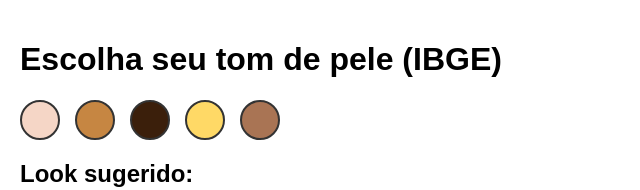
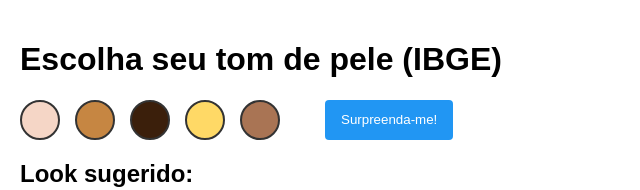
Before and after one commit to JLopes2024/montador-look, a React (Create React App) app: page / in a window 1280 px wide. Shown: the top 190 px of the page, without its empty margins (0-640 px from the left). Built offline with nearby package versions, Linux system fonts and the light colour scheme.

Commit message:
novo botao

```diff
--- a/src/App.js
+++ b/src/App.js
@@ -43,16 +43,16 @@
     return combos;
   }, []);
 
-  // Guarda o tom de pele selecionado
   const [selectedSkinTone, setSelectedSkinTone] = useState(null);
-  // Índice para a combinação atual dentro das combinações do tom selecionado
   const [comboIndexBySkinTone, setComboIndexBySkinTone] = useState({});
+
+  // Estados para combinação aleatória
+  const [randomCombo, setRandomCombo] = useState(null);
 
   function escolherLookPorPele(corPele) {
     const sugestao = sugestoesPorCorPele[corPele];
     if (!sugestao) return;
 
-    // Filtra as combinações válidas para o tom
     const combinacoesFiltradas = allCombinations.filter(
       ({ top, bottom }) =>
         sugestao.topColors.includes(top.color) &&
@@ -61,26 +61,32 @@
 
     if (combinacoesFiltradas.length === 0) return;
 
-    // Pega índice atual para esse tom
     const atualIndex = comboIndexBySkinTone[corPele] ?? -1;
-    // Próximo índice (loop)
     const proximoIndex = (atualIndex + 1) % combinacoesFiltradas.length;
 
-    // Atualiza estado do índice por tom de pele
     setComboIndexBySkinTone({
       ...comboIndexBySkinTone,
       [corPele]: proximoIndex,
     });
 
-    // Atualiza tom de pele selecionado
     setSelectedSkinTone(corPele);
+    setRandomCombo(null); // limpa random ao escolher tom
   }
 
-  // Combinação atual, baseado no tom e índice
+  function escolherLookAleatorio() {
+    const topAleatorio = tops[Math.floor(Math.random() * tops.length)];
+    const bottomAleatorio = bottoms[Math.floor(Math.random() * bottoms.length)];
+    setRandomCombo({ top: topAleatorio, bottom: bottomAleatorio });
+    setSelectedSkinTone(null); // limpa seleção de tom
+  }
+
   let selectedTop = null;
   let selectedBottom = null;
 
-  if (selectedSkinTone) {
+  if (randomCombo) {
+    selectedTop = randomCombo.top;
+    selectedBottom = randomCombo.bottom;
+  } else if (selectedSkinTone) {
     const sugestao = sugestoesPorCorPele[selectedSkinTone];
     const combinacoesFiltradas = allCombinations.filter(
       ({ top, bottom }) =>
@@ -97,7 +103,6 @@
     }
   }
 
-  // Fallback: mostra primeira combinação geral se nada selecionado ainda
   if (!selectedTop || !selectedBottom) {
     selectedTop = tops[0];
     selectedBottom = bottoms[0];
@@ -106,7 +111,7 @@
   return (
     <div style={{ padding: 20, fontFamily: "Arial, sans-serif" }}>
       <h1>Escolha seu tom de pele (IBGE)</h1>
-      <div style={{ marginBottom: 20, display: "flex", gap: 15 }}>
+      <div style={{ marginBottom: 20, display: "flex", gap: 15, alignItems: "center" }}>
         {tonsDePeleIBGE.map(({ id, label, color }) => (
           <button
             key={id}
@@ -119,11 +124,27 @@
               border: "2px solid #333",
               backgroundColor: color,
               cursor: "pointer",
-              outline:
-                selectedSkinTone === id ? "3px solid #4caf50" : "none",
+              outline: selectedSkinTone === id ? "3px solid #4caf50" : "none",
             }}
           />
         ))}
+
+        <button
+          onClick={escolherLookAleatorio}
+          style={{
+            marginLeft: 30,
+            padding: "8px 16px",
+            backgroundColor: "#2196f3",
+            color: "white",
+            border: "none",
+            borderRadius: 4,
+            cursor: "pointer",
+            height: 40,
+          }}
+          title="Combinação Aleatória"
+        >
+          Surpreenda-me!
+        </button>
       </div>
 
       <div>
```
